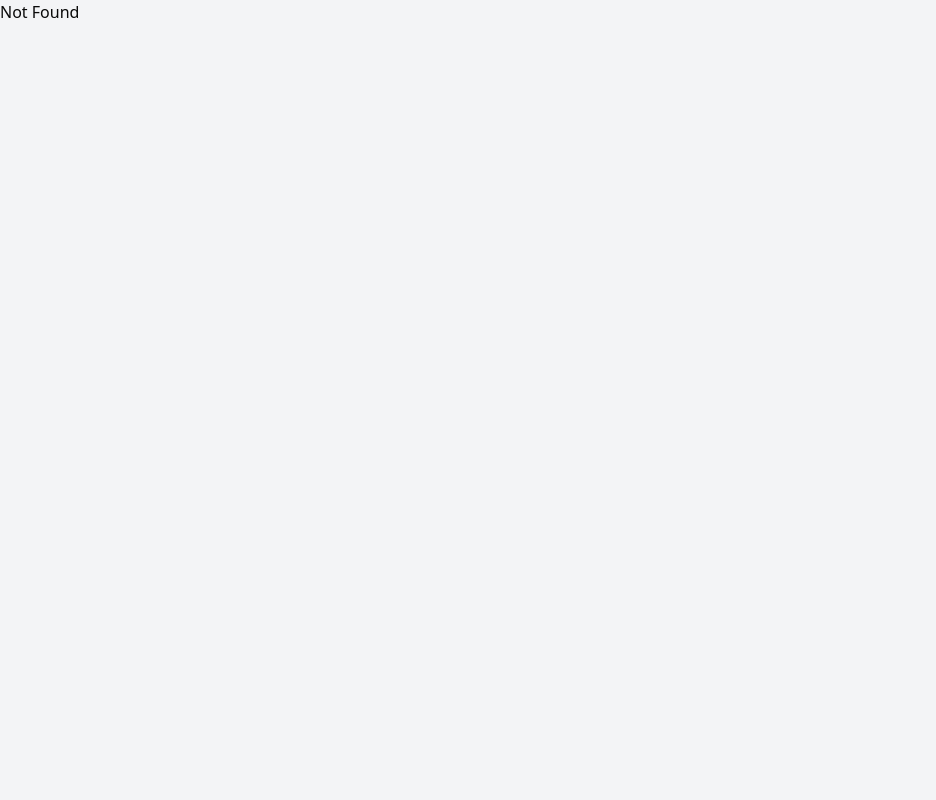
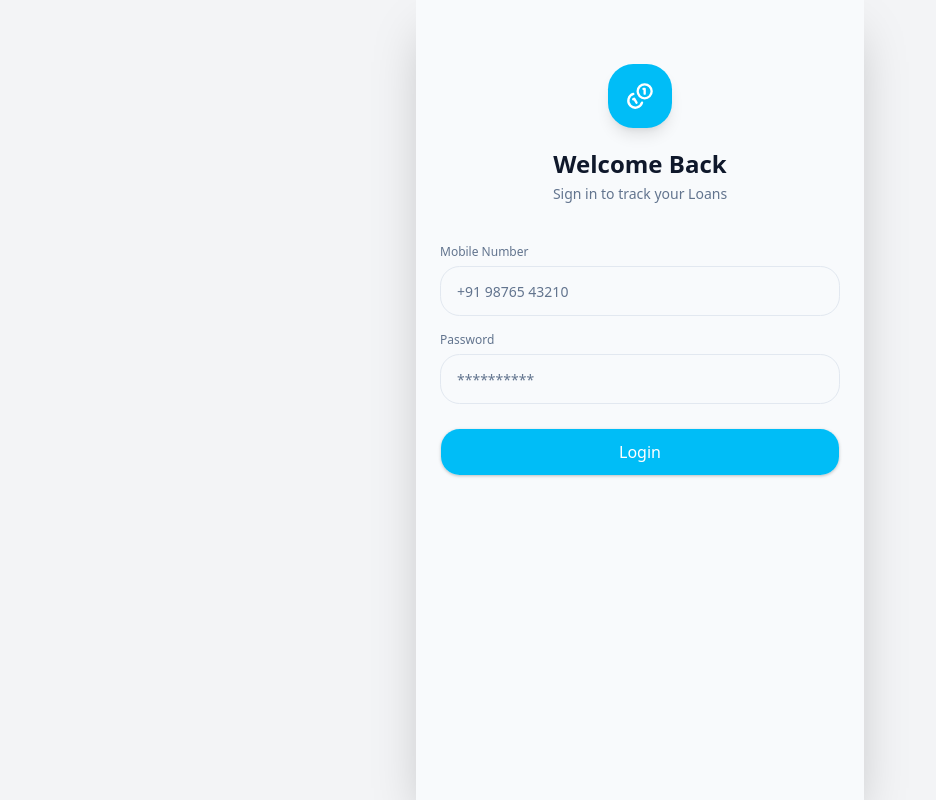
Before and after one commit to prabhukiran161/loansync, a React (Vite) app: page /login in a window 1280 px wide. Shown: the whole page, without its empty margins (0-936 px from the left). Built offline with nearby package versions, Linux system fonts and the light colour scheme.

Commit message:
Implement Login Page

```diff
--- a/src/index.css
+++ b/src/index.css
@@ -4,19 +4,6 @@
 @import "@fontsource-variable/geist";
 
 @custom-variant dark (&:is(.dark *));
-
-@theme {
-    --color-background: hsl(0 0% 98%);
-    --color-foreground: hsl(240 10% 3.9%);
-    --color-card: hsl(0 0% 100%);
-    --color-border: hsl(240 5.9% 90%);
-
-    --color-primary: hsl(196 100% 41%);
-    --color-primary-foreground: hsl(0 0% 100%);
-
-    --color-muted: hsl(240 4.8% 95.9%);
-    --color-muted-foreground: hsl(240 3.8% 46.1%);
-}
 
 body {
     background-color: #f3f4f6;
@@ -69,81 +56,91 @@ body {
 }
 
 :root {
-    --background: oklch(1 0 0);
-    --foreground: oklch(0.145 0 0);
+    --radius: 0.875rem;
+    /* App background = #F8FAFC */
+    --background: oklch(0.984 0.004 247.86);
+    /* Dark text = #0F172A */
+    --foreground: oklch(0.21 0.04 265.75);
     --card: oklch(1 0 0);
-    --card-foreground: oklch(0.145 0 0);
+    --card-foreground: oklch(0.21 0.04 265.75);
     --popover: oklch(1 0 0);
-    --popover-foreground: oklch(0.145 0 0);
-    --primary: oklch(0.205 0 0);
-    --primary-foreground: oklch(0.985 0 0);
-    --secondary: oklch(0.97 0 0);
-    --secondary-foreground: oklch(0.205 0 0);
-    --muted: oklch(0.97 0 0);
-    --muted-foreground: oklch(0.556 0 0);
-    --accent: oklch(0.97 0 0);
-    --accent-foreground: oklch(0.205 0 0);
-    --destructive: oklch(0.577 0.245 27.325);
-    --border: oklch(0.922 0 0);
-    --input: oklch(0.922 0 0);
-    --ring: oklch(0.708 0 0);
-    --chart-1: oklch(0.87 0 0);
-    --chart-2: oklch(0.556 0 0);
-    --chart-3: oklch(0.439 0 0);
-    --chart-4: oklch(0.371 0 0);
-    --chart-5: oklch(0.269 0 0);
-    --radius: 0.625rem;
-    --sidebar: oklch(0.985 0 0);
-    --sidebar-foreground: oklch(0.145 0 0);
-    --sidebar-primary: oklch(0.205 0 0);
-    --sidebar-primary-foreground: oklch(0.985 0 0);
-    --sidebar-accent: oklch(0.97 0 0);
-    --sidebar-accent-foreground: oklch(0.205 0 0);
-    --sidebar-border: oklch(0.922 0 0);
-    --sidebar-ring: oklch(0.708 0 0);
+    --popover-foreground: oklch(0.21 0.04 265.75);
+    /* Primary = Paytm blue #00B9F1 */
+    --primary: oklch(0.74 0.16 226);
+    --primary-foreground: oklch(1 0 0);
+    --secondary: oklch(0.968 0.007 247.896);
+    --secondary-foreground: oklch(0.21 0.04 265.75);
+    --muted: oklch(0.968 0.007 247.896);
+    --muted-foreground: oklch(0.554 0.046 257.417);
+    --accent: oklch(0.95 0.04 226);
+    --accent-foreground: oklch(0.21 0.04 265.75);
+    --destructive: oklch(0.62 0.23 27);
+    --destructive-foreground: oklch(1 0 0);
+    --success: oklch(0.7 0.16 155);
+    --warning: oklch(0.78 0.16 75);
+    --border: oklch(0.929 0.013 255.508);
+    --input: oklch(0.929 0.013 255.508);
+    --ring: oklch(0.74 0.16 226);
+    --shadow-card: 0 4px 20px -8px oklch(0.21 0.04 265.75 / 0.12);
+    --chart-1: oklch(0.646 0.222 41.116);
+    --chart-2: oklch(0.6 0.118 184.704);
+    --chart-3: oklch(0.398 0.07 227.392);
+    --chart-4: oklch(0.828 0.189 84.429);
+    --chart-5: oklch(0.769 0.188 70.08);
+    --sidebar: oklch(0.984 0.003 247.858);
+    --sidebar-foreground: oklch(0.129 0.042 264.695);
+    --sidebar-primary: oklch(0.208 0.042 265.755);
+    --sidebar-primary-foreground: oklch(0.984 0.003 247.858);
+    --sidebar-accent: oklch(0.968 0.007 247.896);
+    --sidebar-accent-foreground: oklch(0.208 0.042 265.755);
+    --sidebar-border: oklch(0.929 0.013 255.508);
+    --sidebar-ring: oklch(0.704 0.04 256.788);
 }
 
 .dark {
-    --background: oklch(0.145 0 0);
-    --foreground: oklch(0.985 0 0);
-    --card: oklch(0.205 0 0);
-    --card-foreground: oklch(0.985 0 0);
-    --popover: oklch(0.205 0 0);
-    --popover-foreground: oklch(0.985 0 0);
-    --primary: oklch(0.922 0 0);
-    --primary-foreground: oklch(0.205 0 0);
-    --secondary: oklch(0.269 0 0);
-    --secondary-foreground: oklch(0.985 0 0);
-    --muted: oklch(0.269 0 0);
-    --muted-foreground: oklch(0.708 0 0);
-    --accent: oklch(0.269 0 0);
-    --accent-foreground: oklch(0.985 0 0);
+    --background: oklch(0.129 0.042 264.695);
+    --foreground: oklch(0.984 0.003 247.858);
+    --card: oklch(0.208 0.042 265.755);
+    --card-foreground: oklch(0.984 0.003 247.858);
+    --popover: oklch(0.208 0.042 265.755);
+    --popover-foreground: oklch(0.984 0.003 247.858);
+    --primary: oklch(0.929 0.013 255.508);
+    --primary-foreground: oklch(0.208 0.042 265.755);
+    --secondary: oklch(0.279 0.041 260.031);
+    --secondary-foreground: oklch(0.984 0.003 247.858);
+    --muted: oklch(0.279 0.041 260.031);
+    --muted-foreground: oklch(0.704 0.04 256.788);
+    --accent: oklch(0.279 0.041 260.031);
+    --accent-foreground: oklch(0.984 0.003 247.858);
     --destructive: oklch(0.704 0.191 22.216);
+    --destructive-foreground: oklch(0.984 0.003 247.858);
     --border: oklch(1 0 0 / 10%);
     --input: oklch(1 0 0 / 15%);
-    --ring: oklch(0.556 0 0);
-    --chart-1: oklch(0.87 0 0);
-    --chart-2: oklch(0.556 0 0);
-    --chart-3: oklch(0.439 0 0);
-    --chart-4: oklch(0.371 0 0);
-    --chart-5: oklch(0.269 0 0);
-    --sidebar: oklch(0.205 0 0);
-    --sidebar-foreground: oklch(0.985 0 0);
+    --ring: oklch(0.551 0.027 264.364);
+    --chart-1: oklch(0.488 0.243 264.376);
+    --chart-2: oklch(0.696 0.17 162.48);
+    --chart-3: oklch(0.769 0.188 70.08);
+    --chart-4: oklch(0.627 0.265 303.9);
+    --chart-5: oklch(0.645 0.246 16.439);
+    --sidebar: oklch(0.208 0.042 265.755);
+    --sidebar-foreground: oklch(0.984 0.003 247.858);
     --sidebar-primary: oklch(0.488 0.243 264.376);
-    --sidebar-primary-foreground: oklch(0.985 0 0);
-    --sidebar-accent: oklch(0.269 0 0);
-    --sidebar-accent-foreground: oklch(0.985 0 0);
+    --sidebar-primary-foreground: oklch(0.984 0.003 247.858);
+    --sidebar-accent: oklch(0.279 0.041 260.031);
+    --sidebar-accent-foreground: oklch(0.984 0.003 247.858);
     --sidebar-border: oklch(1 0 0 / 10%);
-    --sidebar-ring: oklch(0.556 0 0);
+    --sidebar-ring: oklch(0.551 0.027 264.364);
 }
 
 @layer base {
     * {
         @apply border-border outline-ring/50;
     }
+
     body {
         @apply bg-background text-foreground;
     }
+
     html {
         @apply font-sans;
     }
--- a/src/routeTree.gen.ts
+++ b/src/routeTree.gen.ts
@@ -9,8 +9,14 @@
 // Additionally, you should also exclude this file from your linter and/or formatter to prevent it from being checked or modified.
 
 import { Route as rootRouteImport } from './routes/__root'
+import { Route as LoginRouteImport } from './routes/login'
 import { Route as IndexRouteImport } from './routes/index'
 
+const LoginRoute = LoginRouteImport.update({
+  id: '/login',
+  path: '/login',
+  getParentRoute: () => rootRouteImport,
+} as any)
 const IndexRoute = IndexRouteImport.update({
   id: '/',
   path: '/',
@@ -19,28 +25,39 @@ const IndexRoute = IndexRouteImport.update({
 
 export interface FileRoutesByFullPath {
   '/': typeof IndexRoute
+  '/login': typeof LoginRoute
 }
 export interface FileRoutesByTo {
   '/': typeof IndexRoute
+  '/login': typeof LoginRoute
 }
 export interface FileRoutesById {
   __root__: typeof rootRouteImport
   '/': typeof IndexRoute
+  '/login': typeof LoginRoute
 }
 export interface FileRouteTypes {
   fileRoutesByFullPath: FileRoutesByFullPath
-  fullPaths: '/'
+  fullPaths: '/' | '/login'
   fileRoutesByTo: FileRoutesByTo
-  to: '/'
-  id: '__root__' | '/'
+  to: '/' | '/login'
+  id: '__root__' | '/' | '/login'
   fileRoutesById: FileRoutesById
 }
 export interface RootRouteChildren {
   IndexRoute: typeof IndexRoute
+  LoginRoute: typeof LoginRoute
 }
 
 declare module '@tanstack/react-router' {
   interface FileRoutesByPath {
+    '/login': {
+      id: '/login'
+      path: '/login'
+      fullPath: '/login'
+      preLoaderRoute: typeof LoginRouteImport
+      parentRoute: typeof rootRouteImport
+    }
     '/': {
       id: '/'
       path: '/'
@@ -53,6 +70,7 @@ declare module '@tanstack/react-router' {
 
 const rootRouteChildren: RootRouteChildren = {
   IndexRoute: IndexRoute,
+  LoginRoute: LoginRoute,
 }
 export const routeTree = rootRouteImport
   ._addFileChildren(rootRouteChildren)
--- /dev/null
+++ b/src/routes/login.tsx
@@ -0,0 +1,42 @@
+import { MobileShell } from "@/components/MobileShell";
+import { createFileRoute, useNavigate } from "@tanstack/react-router";
+import { Coins } from "lucide-react";
+import { Field } from "@/components/Field";
+import { Button } from "@/components/ui/button";
+
+export const Route = createFileRoute("/login")({
+  component: Login,
+});
+
+function Login() {
+  const navigate = useNavigate();
+  const handleLogin = (e: React.FormEvent) => {
+    e.preventDefault();
+    navigate({ to: "/" });
+  };
+  return (
+    <MobileShell hideNav={true}>
+      {/* Header Section */}
+      <div className="pt-16 px-6 flex flex-col items-center">
+        <div className="w-16 h-16 bg-primary rounded-2xl flex items-center justify-center text-primary-foreground shadow-lg">
+          <Coins size={28} />
+        </div>
+        <h1 className="text-2xl font-bold mt-5">Welcome Back</h1>
+        <p className="text-sm text-muted-foreground mt-1">
+          Sign in to track your Loans
+        </p>
+      </div>
+      {/* Form Section */}
+      <form onSubmit={handleLogin} className="mt-10 px-6 space-y-4">
+        <Field label="Mobile Number" type="tel" placeholder="+91 98765 43210" />
+        <Field label="Password" type="password" placeholder="**********" />
+        <Button
+          type="submit"
+          className="w-full rounded-xl h-12 text-md mt-2 shadow-sm"
+        >
+          Login
+        </Button>
+      </form>
+    </MobileShell>
+  );
+}
```
Lines whose indentation alone changed are shown as unchanged.
